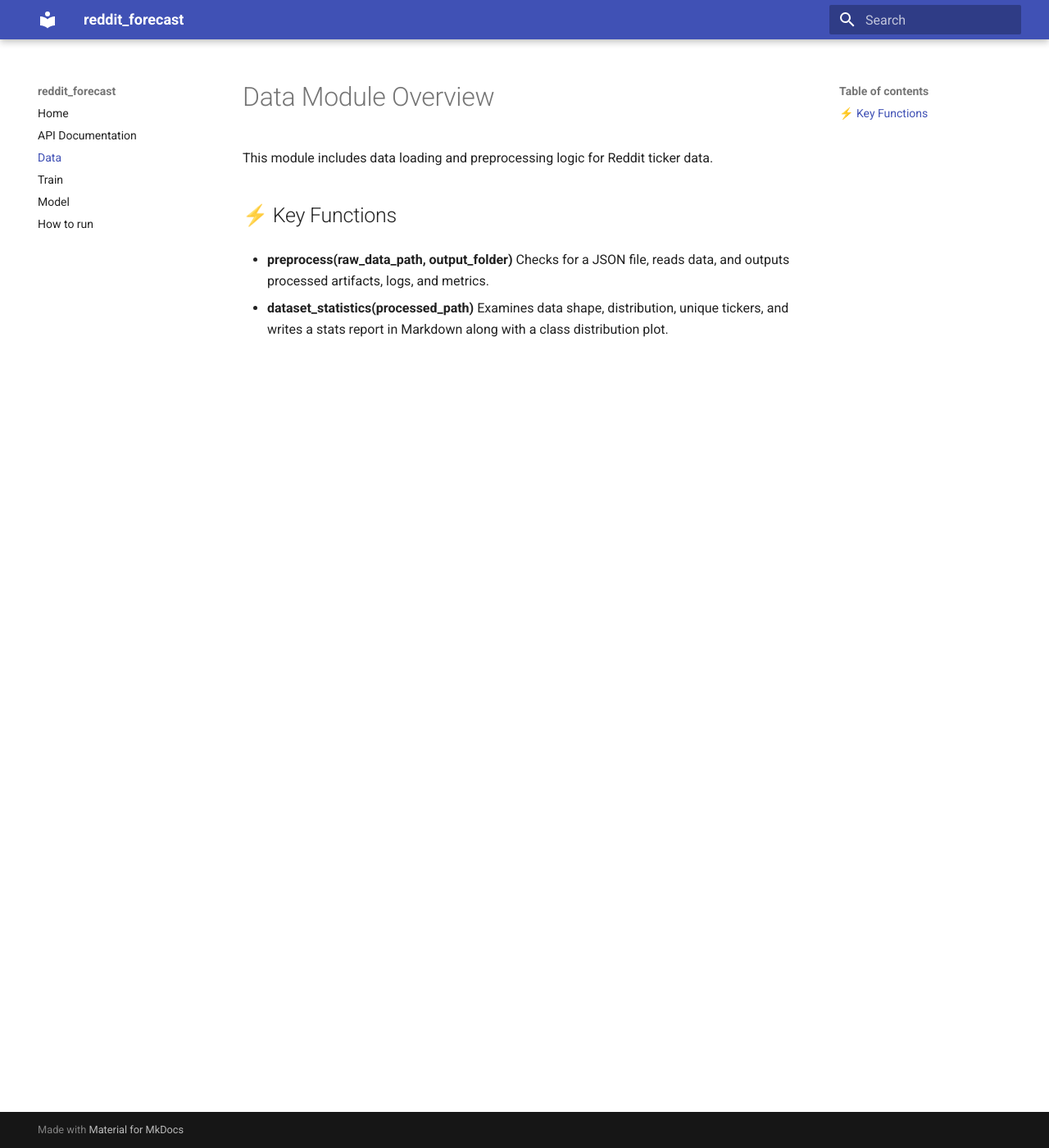
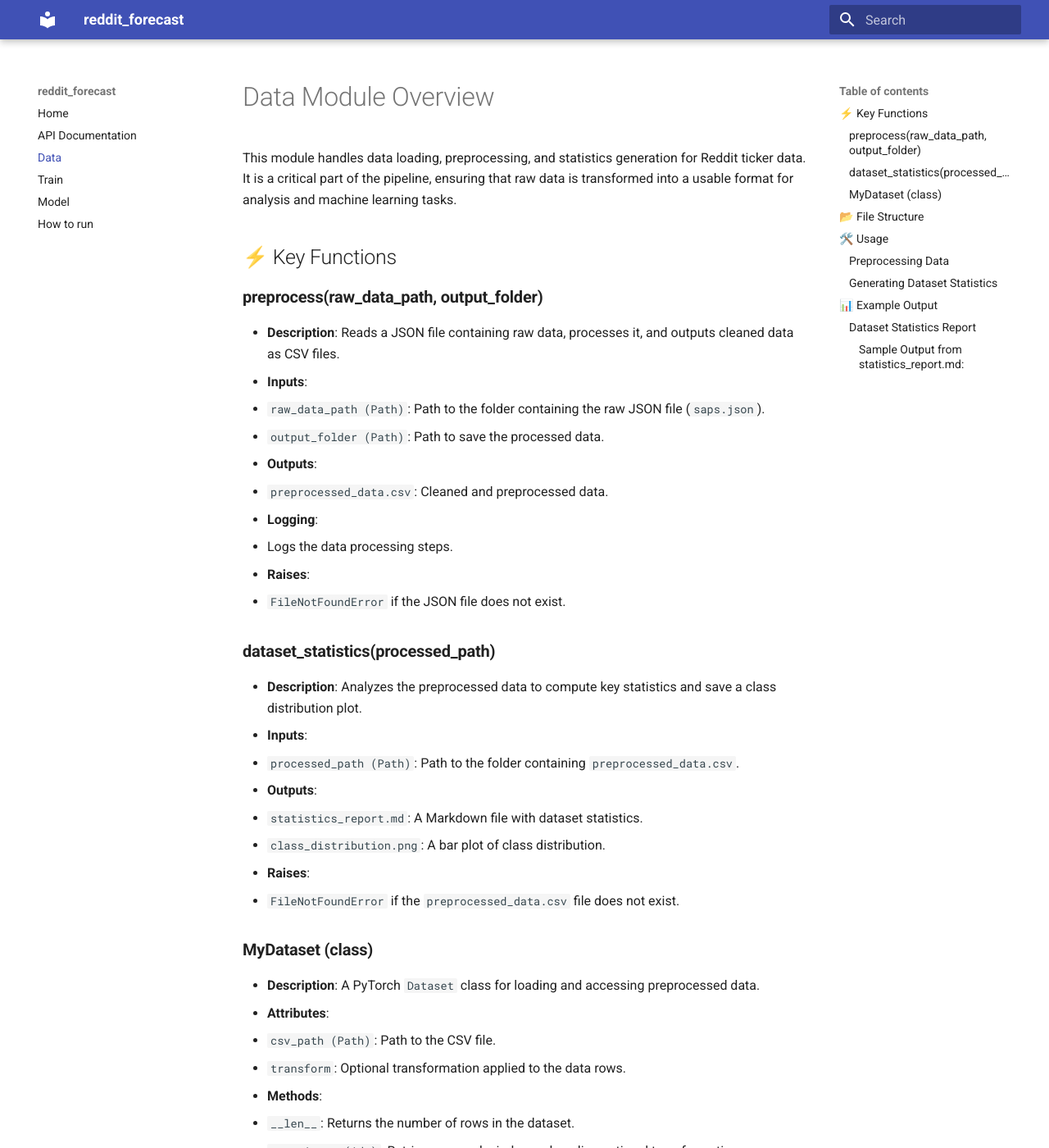
Before and after one commit to MarcusElkjaer/MLOPS, an MkDocs documentation site: the page built from docs/source/data.md, in a window 1280 px wide and 1400 px high. Shown: the whole window at 82% size. Built offline with MkDocs 1.6.1 and Material for MkDocs 9.7.7, drawn with Linux system fonts in a browser that asks for light colours; some of the changed text lies outside the part shown.

Commit message:
data documentation

````diff
--- a/docs/source/data.md
+++ b/docs/source/data.md
@@ -1,11 +1,109 @@
 # Data Module Overview
 
-This module includes data loading and preprocessing logic for Reddit ticker data.
+This module handles data loading, preprocessing, and statistics generation for Reddit ticker data. It is a critical part of the pipeline, ensuring that raw data is transformed into a usable format for analysis and machine learning tasks.
 
 ## ⚡ Key Functions
 
-- **preprocess(raw_data_path, output_folder)**
-  Checks for a JSON file, reads data, and outputs processed artifacts, logs, and metrics.
+### **preprocess(raw_data_path, output_folder)**
+- **Description**: Reads a JSON file containing raw data, processes it, and outputs cleaned data as CSV files.
+- **Inputs**:
+  - `raw_data_path (Path)`: Path to the folder containing the raw JSON file (`saps.json`).
+  - `output_folder (Path)`: Path to save the processed data.
+- **Outputs**:
+  - `preprocessed_data.csv`: Cleaned and preprocessed data.
+- **Logging**:
+  - Logs the data processing steps.
+- **Raises**:
+  - `FileNotFoundError` if the JSON file does not exist.
 
-- **dataset_statistics(processed_path)**
-  Examines data shape, distribution, unique tickers, and writes a stats report in Markdown along with a class distribution plot.
+### **dataset_statistics(processed_path)**
+- **Description**: Analyzes the preprocessed data to compute key statistics and save a class distribution plot.
+- **Inputs**:
+  - `processed_path (Path)`: Path to the folder containing `preprocessed_data.csv`.
+- **Outputs**:
+  - `statistics_report.md`: A Markdown file with dataset statistics.
+  - `class_distribution.png`: A bar plot of class distribution.
+- **Raises**:
+  - `FileNotFoundError` if the `preprocessed_data.csv` file does not exist.
+
+### **MyDataset (class)**
+- **Description**: A PyTorch `Dataset` class for loading and accessing preprocessed data.
+- **Attributes**:
+  - `csv_path (Path)`: Path to the CSV file.
+  - `transform`: Optional transformation applied to the data rows.
+- **Methods**:
+  - `__len__`: Returns the number of rows in the dataset.
+  - `__getitem__(idx)`: Retrieves a row by index and applies optional transformations.
+
+## 📂 File Structure
+
+```
+project/
+├── data/
+│   ├── raw/
+│   │   └── saps.json
+│   ├── processed/
+│   │   ├── preprocessed_data.csv
+├── src/
+│   └── data.py
+```
+
+## 🛠️ Usage
+
+### Preprocessing Data
+1. Place the raw data file (`saps.json`) in the `data/raw/` folder or have them downloaded with kaggle/our bucket
+2. Run the preprocessing function:
+
+```bash
+python src/data.py
+```
+
+This will:
+- Load raw JSON data.
+- Clean and preprocess the data.
+- Save the output to `data/processed/preprocessed_data.csv`.
+
+### Generating Dataset Statistics
+1. Ensure `preprocessed_data.csv` exists in `data/processed/`.
+2. Call the `dataset_statistics` function:
+
+```python
+from data import dataset_statistics
+
+processed_path = Path("data/processed")
+dataset_statistics(processed_path)
+```
+
+This will:
+- Compute and save statistics in `statistics_report.md`.
+
+## 📊 Example Output
+
+### Dataset Statistics Report
+
+#### Sample Output from `statistics_report.md`:
+
+```
+# Dataset Statistics
+
+Number of samples: 12345
+Number of unique tickers: 678
+
+# Dataset Statistics
+
+Number of samples: 4800
+Number of unique tickers: 592
+
+## Class Distribution
+
+| flair      |   count |
+|:-----------|--------:|
+| Discussion |     724 |
+| Question   |     355 |
+| Shitpost   |     311 |
+| Research   |     299 |
+| News       |     238 |
+| Positions  |     208 |
+| Rants      |      34 |
+| Options    |       8 |
+```
````
